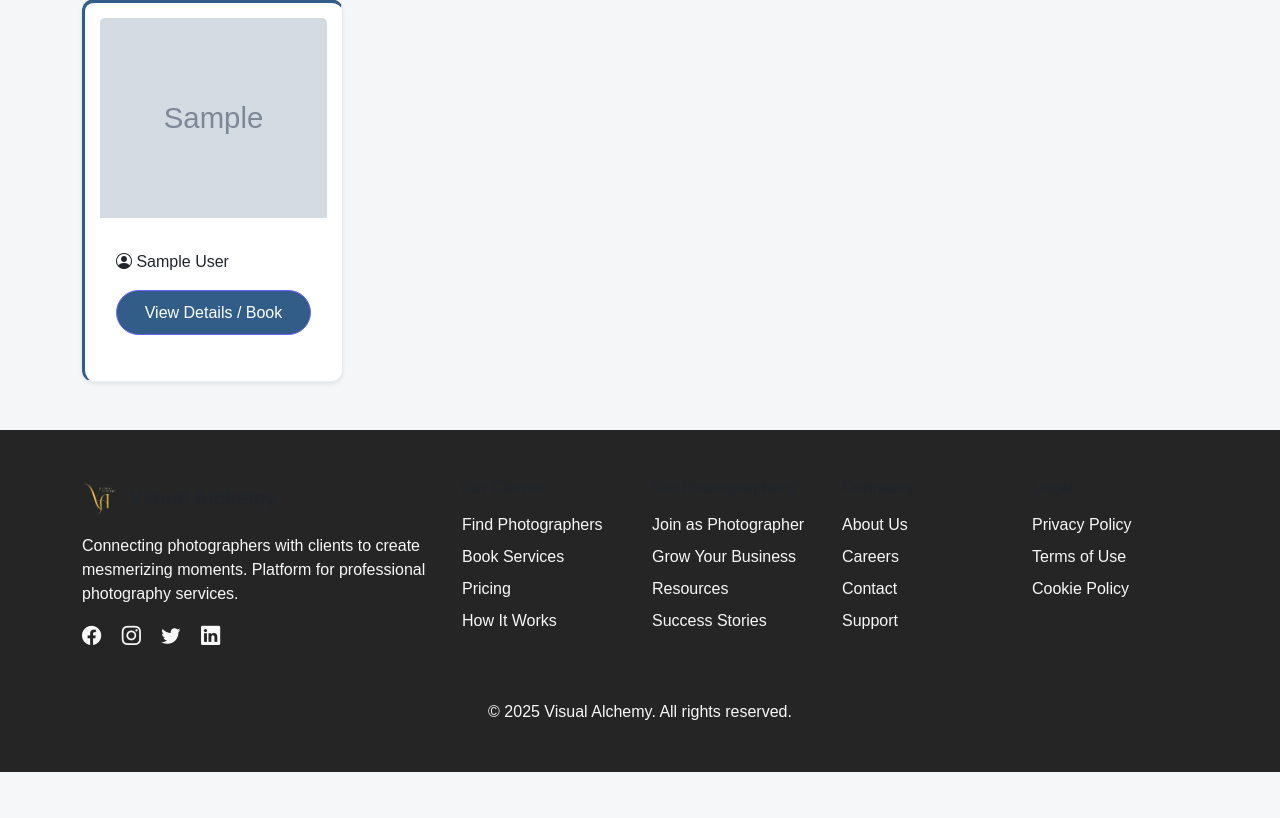
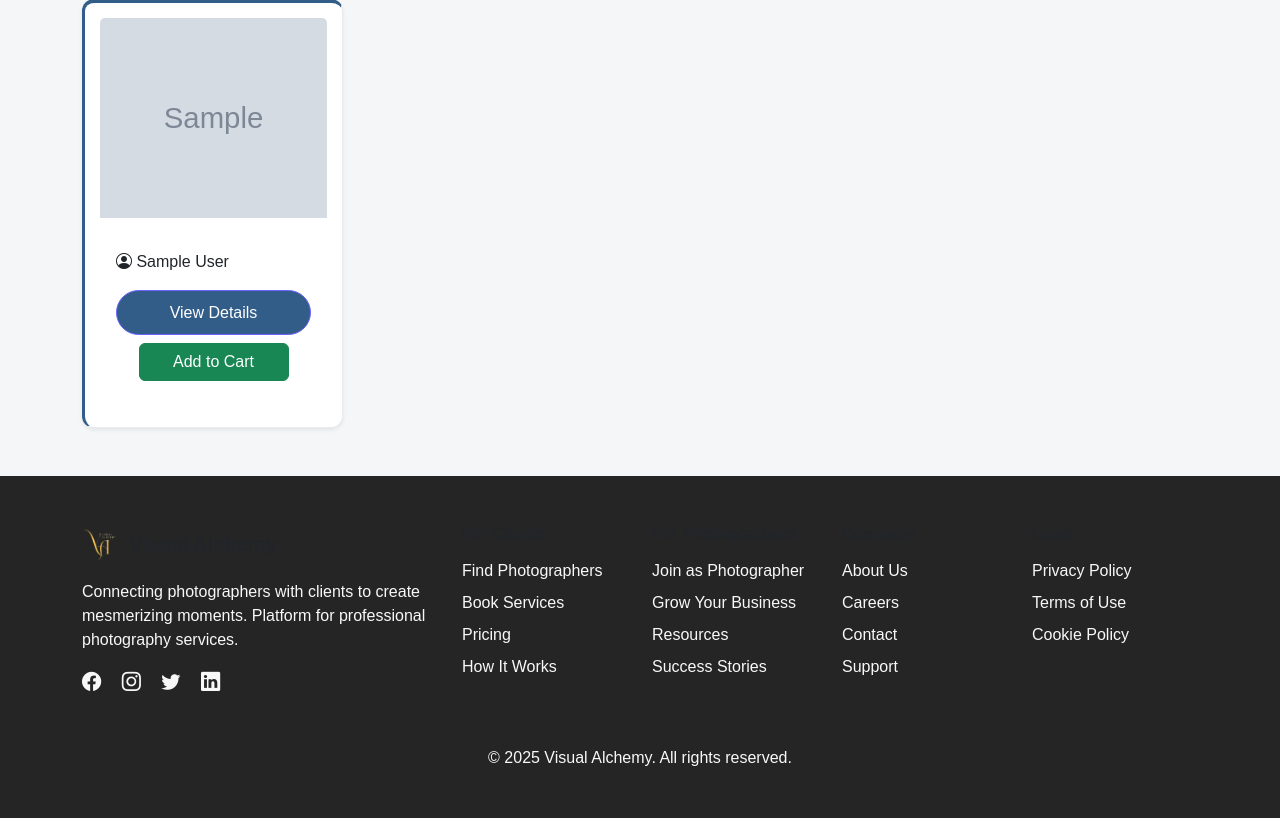
Before and after one commit to Jibitha0405/582_Assignment3, a Flask app: page /vendor_gallery in a window 1280 px wide. Shown: the part 105-923 px from the top of the page. Before the commit the page ends 877 px from the top, so only its background shows below. Run offline with Flask 3, Linux system fonts and the light colour scheme; tables that the repository leaves empty hold one stand-in row (values such as "Sample post"); grey boxes marked "Sample" are stand-in pictures; some libraries are stand-ins or nearby versions.

Commit message:
add to cart

```diff
--- a/project/templates/checkout.html
+++ b/project/templates/checkout.html
@@ -39,8 +39,10 @@
                         Location: {{ item.location if item.location is defined else item['location'] }}
                     </p>
                     <div class="mt-2 d-flex justify-content-between align-items-center">
-                        <span class="fw-bold">${{ "%.2f"|format(item.price if 'price' in item else item.item_price)
-                            }}</span>
+                        <span class="fw-bold">
+                            {{ item.photographer if item.photographer is defined else item['photographer'] }}
+                        </span>
+
                         <div class="d-flex">
                             <form method="GET"
                                 action="{{ url_for('main.item_details', package_id=item.package_id if item.package else item.package_id) }}">
--- a/project/templates/vendor_gallery.html
+++ b/project/templates/vendor_gallery.html
@@ -17,8 +17,13 @@
                         <!-- Go to item details page -->
                         <a class="btn btn-primary flex-grow-1 d-flex align-items-center justify-content-center"
                             href="{{ url_for('main.item_details', package_id=pkg.package_id) }}">
-                            <span>View Details / Book</span>
+                            <span>View Details</span>
                         </a>
+                        <form action="{{ url_for('main.add_to_cart') }}" method="POST">
+                            <button type="submit" class="btn btn-success">
+                                Add to Cart
+                            </button>
+                        </form>
                     </div>
                 </div>
             </div>
--- a/project/views.py
+++ b/project/views.py
@@ -308,21 +308,21 @@ def login():
                 cart_id = cart['id']
 
             for item in guest_cart:
-                cur.execute("SELECT id FROM location WHERE name=%s LIMIT 1", (item['location'],))
+                cur.execute("SELECT id FROM location WHERE region=%s LIMIT 1", (item['location'],))
                 location_row = cur.fetchone()
                 location_id = location_row['id'] if location_row else None
 
                 cur.execute("""
-                    INSERT INTO cart_item (cart_id, package_id, price, hours, selected_datetime, location_id)
-                    VALUES (%s, %s, %s, %s, %s, %s)
+                    INSERT INTO cart_item (cart_id, package_id, price, selected_datetime, location_id)
+                    VALUES (%s, %s, %s, %s, %s)
                 """, (
                     cart_id,
                     item['package_id'],
                     item['price'],
-                    item['hours'],
-                    item['selected_datetime'],
+                    item.get('selected_datetime'),
                     location_id
                 ))
+
             mysql.connection.commit()
             session.pop('guest_cart', None)
     else:
```
Also changed, not shown: project/templates/item_details.html (+4 -5 lines).
